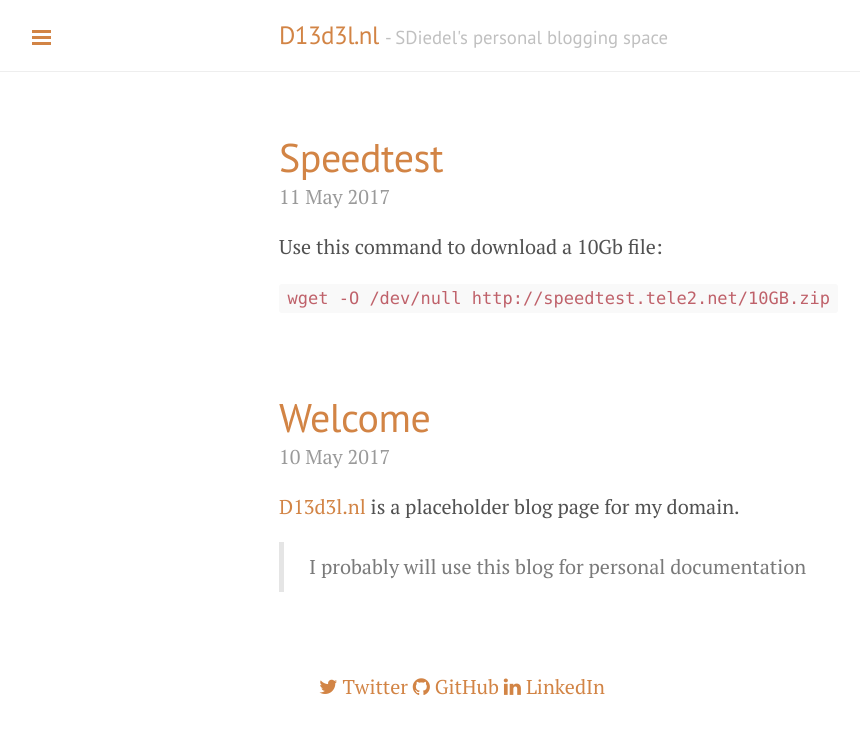
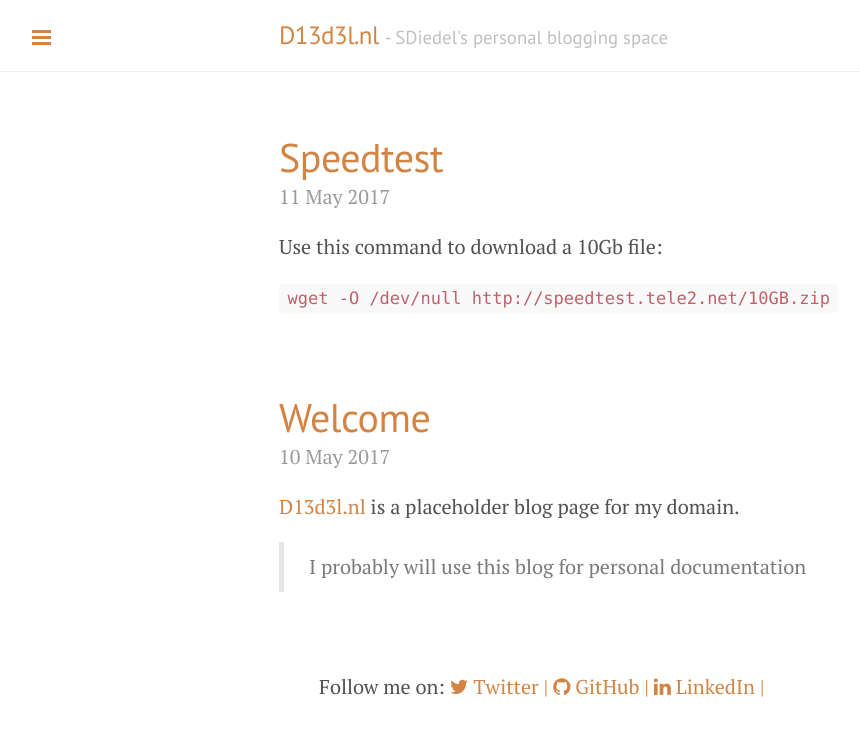
Before and after one commit to SDiedel/sdiedel.github.io, a Jekyll site: the page built from index.html, in a window 1280 px wide. Shown: the top 736 px of the page, without its empty margins (1-861 px from the left). Built offline with Jekyll 4.4.1, drawn with Linux system fonts in a browser that asks for light colours; nearby versions of some CDN libraries; the list of posts is cut into pages by our own code.

Commit message:
Update index.html

```diff
--- a/index.html
+++ b/index.html
@@ -19,18 +19,21 @@
 </div>
 
 <ul>
+  Follow me on:
   {% if site.twitter_username %}
     <a href="https://twitter.com/{{ site.twitter_username }}">
-      <i class="fa fa-twitter"></i> Twitter
+      <i class="fa fa-twitter"></i> Twitter |
 {% endif %}
+
 {% if site.github_username %}
     <a href="https://github.com/{{ site.github_username }}">
-      <i class="fa fa-github"></i> GitHub
+      <i class="fa fa-github"></i> GitHub |
     </a>
 {% endif %}
+
 {% if site.linkedin_username %}
     <a href="https://linkedin.com/in/{{ site.linkedin_username }}">
-      <i class="fa fa-linkedin"></i> LinkedIn
+      <i class="fa fa-linkedin"></i> LinkedIn |
     </a>
 {% endif %}
 </ul>
```
